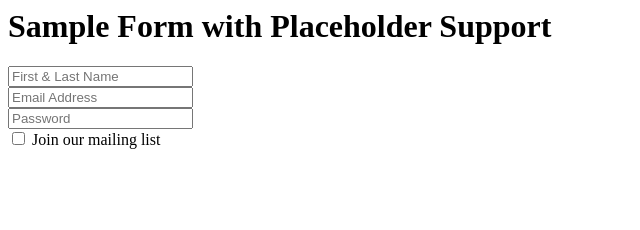
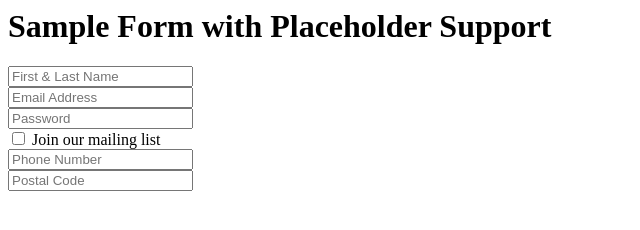
Before and after one commit to foo4u/jquery-html5placeholders, a website: page demo.html in a window 1280 px wide. Shown: the whole page, without its empty margins (0-640 px from the left). Drawn offline with nearby package versions, Linux system fonts and the light colour scheme.

Commit message:
Added support for tel input type.  Updated demo with tel and pattern examples.

```diff
--- a/demo.html
+++ b/demo.html
@@ -25,6 +25,17 @@
 				<label for="optIn">Join our mailing list</label>
 			</div>
 
+			<div>
+				<label for="phoneNumber">Phone Number</label>
+				<input type="tel" name="phoneNumber" />
+			</div>
+
+			<div>
+				<label for="postalCode">Postal Code</label>
+				<input type="text" name="postalCode" pattern="[0-9]*" />
+			</div>
+
+
 		</form>
 
 		<script type="text/javascript" src="http://ajax.googleapis.com/ajax/libs/jquery/1.7.1/jquery.min.js"></script>
--- a/jquery.htm5placeholders.js
+++ b/jquery.htm5placeholders.js
@@ -7,7 +7,7 @@
  */
 (function( $ ) {
 
-	var supportedInputTypes = ['text', 'email', 'password', 'search'];
+	var supportedInputTypes = ['email', 'password', 'search', 'tel', 'text'];
 
 	var placeholderSupport = function() {
 		var input = document.createElement('input');
@@ -15,7 +15,7 @@
 	};
 
 	var inputTypeSupported = function( $field ) {
-		return ( $.inArray( $field.attr('type'), supportedInputTypes) >= 0);
+		return ( $.inArray( $field.attr('type'), supportedInputTypes) >= 0 );
 	};
 
 	$.fn.html5placeholders = function() {
@@ -30,6 +30,7 @@
 					var $field = $(this),
 						$label = $form.find('label[for=' + $field.attr('name') +']').first();
 
+
 					if($label.length && inputTypeSupported( $field )) {
 						$field.attr('placeholder', $label.text());
 						$label.hide();
```
